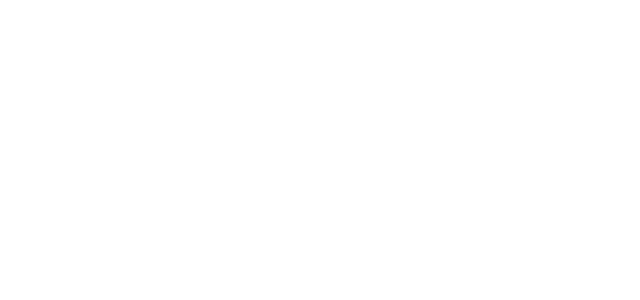
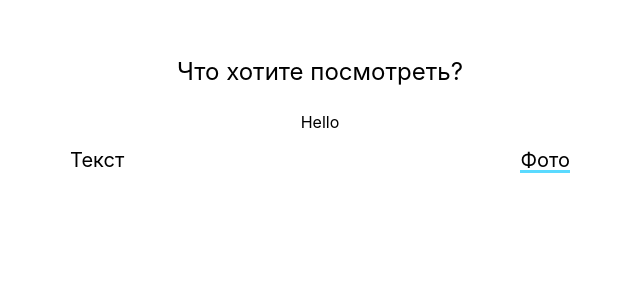
Before and after one commit to gitBerezaHub/CityGuide-frontend, a Vue app: page /request in a window 1280 px wide. Shown: the top 300 px of the page, without its empty margins (320-960 px from the left). Built offline with nearby package versions, Linux system fonts and the light colour scheme.

Commit message:
2nd page raw version

```diff
--- /dev/null
+++ b/src/components/FileInput.vue
@@ -0,0 +1,9 @@
+<template>
+  <h1>Hello</h1>
+</template>
+
+<script setup>
+</script>
+
+<style scoped lang="scss">
+</style>
--- a/src/components/TryButton.vue
+++ b/src/components/TryButton.vue
@@ -3,7 +3,7 @@
 </script>
 
 <template>
-  <button class="button">Попробовать!</button>
+  <button class="button"><slot></slot></button>
 </template>
 
 <style scoped lang="scss">
--- a/src/pages/HomePage.vue
+++ b/src/pages/HomePage.vue
@@ -1,6 +1,7 @@
 <script setup lang="ts">
 import TryButton from '@/components/TryButton.vue'
 import AppHeader from '@/components/AppHeader.vue'
+import router from '@/router'
 </script>
 
 <template>
@@ -12,7 +13,7 @@ import AppHeader from '@/components/AppHeader.vue'
           <h2>Путешествуй с <p class="content-top__slogan-AI gradient-text">Искусственным Интеллектом!</p></h2>
         </div>
         <div class="content__start">
-          <TryButton/>
+          <TryButton @click="router.push('/request')">Попробовать!</TryButton>
         </div>
       </div>
       <div>
--- a/src/pages/RequestPage.vue
+++ b/src/pages/RequestPage.vue
@@ -1,11 +1,107 @@
 <script setup lang="ts">
+import { ref } from 'vue'
+import FileInput from '@/components/FileInput.vue'
+
+const requestText = ref('')
+const placeholderExamples = ['Исторические здания', 'Экопарки', 'Тематические бары', 'Торговые центры']
+
+const generatePlaceholder: string = () => {
+  const randomIndex: number = Math.round(Math.random() * 3)
+  return placeholderExamples[randomIndex]
+}
+
+type InputType = 'text' | 'file'
+
+const inputType: InputType = ref('file')
 
 </script>
 
 <template>
-<div></div>
+  <div class="wrapper">
+    <div class="slogan__wrapper">
+      <h1 class="slogan__text">Что хотите посмотреть?</h1>
+    </div>
+    <div v-if="inputType==='text'" class="search__wrapper-text">
+      <input class="search__input-text" type="text" v-model="requestText" :placeholder='`${generatePlaceholder()}...`'>
+      <img class="add-image" src="@/assets/find.svg" alt="" width="30">
+    </div>
+    <div v-else class="search__wrapper-file">
+      <FileInput />
+    </div>
+    <div class="input-types">
+      <p @click="inputType = 'text'" :class="inputType==='text' ? 'input-types__text-active' : ''">Текст</p>
+      <p @click="inputType = 'file'" :class="inputType==='file' ? 'input-types__file-active' : ''">Фото</p>
+    </div>
+
+  </div>
 </template>
 
 <style scoped lang="scss">
+.wrapper {
+  display: flex;
+  flex-direction: column;
+  align-items: center;
+  width: 100svw;
+  height: 100svh;
 
+  .slogan__wrapper {
+    margin-top: 60px;
+
+    .slogan__text {
+      font-size: 24px;
+    }
+  }
+
+  .search__wrapper-text {
+    width: calc(75svw + 40px);
+    display: flex;
+    align-items: center;
+    margin-top: 30px;
+    background-image: radial-gradient(100% 100% at 100% 0, #5adaff 0, #5468ff 100%);
+    padding: 10px;
+    border-radius: 18px;
+
+    .search__input-text {
+      width: 75svw;
+      background-color: #fff;
+      border: none;
+      border-radius: 8px;
+      aspect-ratio: 8 / 1;
+      font-size: 18px;
+
+      &:focus {
+        outline: none;
+      }
+    }
+
+    .add-image {
+      margin-left: 6px;
+    }
+  }
+
+  .search__wrapper-file {
+    margin-top: 30px;
+  }
+
+  .gradient-button {
+    top: 5%;
+  }
+
+  .input-types {
+    margin-top: 20px;
+    display: flex;
+    flex-direction: row;
+    justify-content: space-around;
+    width: 70vw;
+    font-size: 20px;
+
+    .input-types__text-active {
+      border-bottom: 3px solid #5adaff;
+    }
+
+    .input-types__file-active {
+      border-bottom: 3px solid #5adaff;
+    }
+  }
+}
 </style>
```
Also changed, not shown: src/assets/add-image.svg (added), src/assets/find.svg (added).
